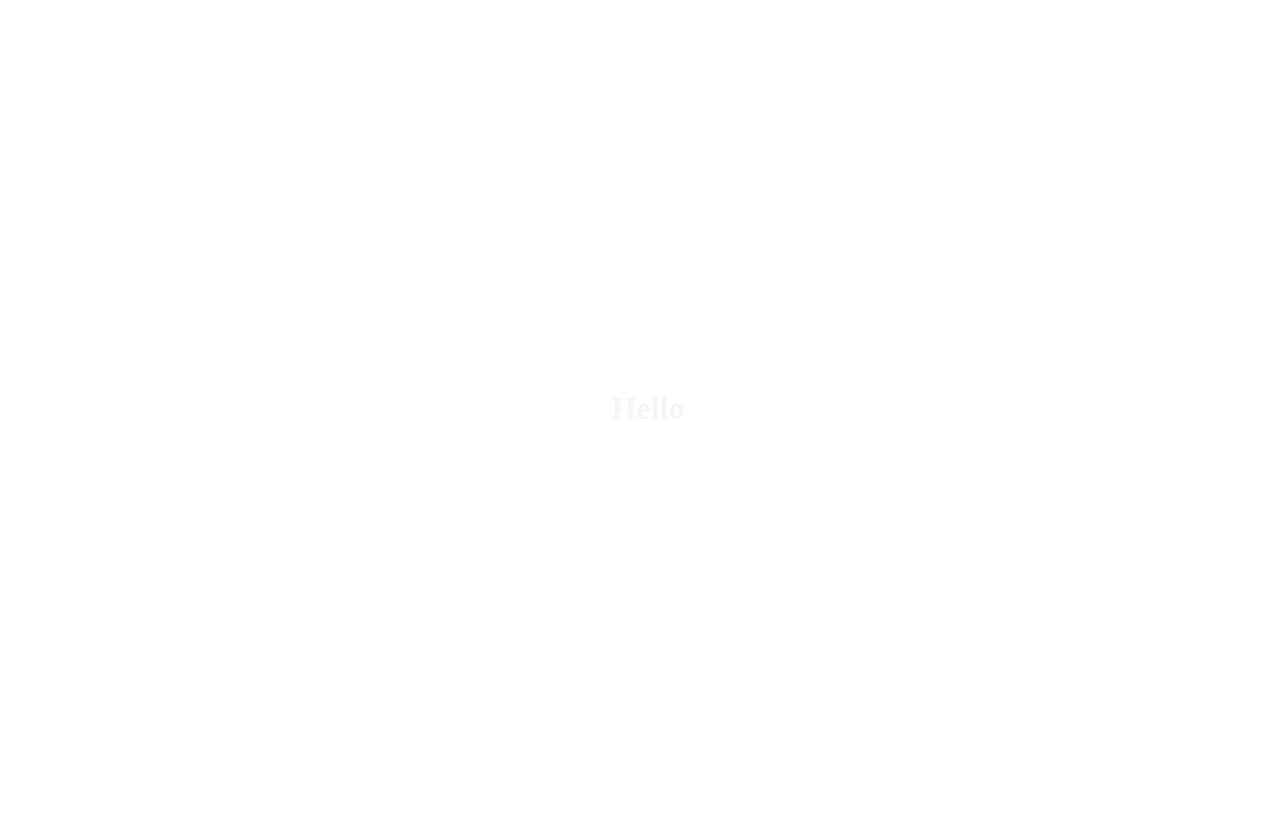
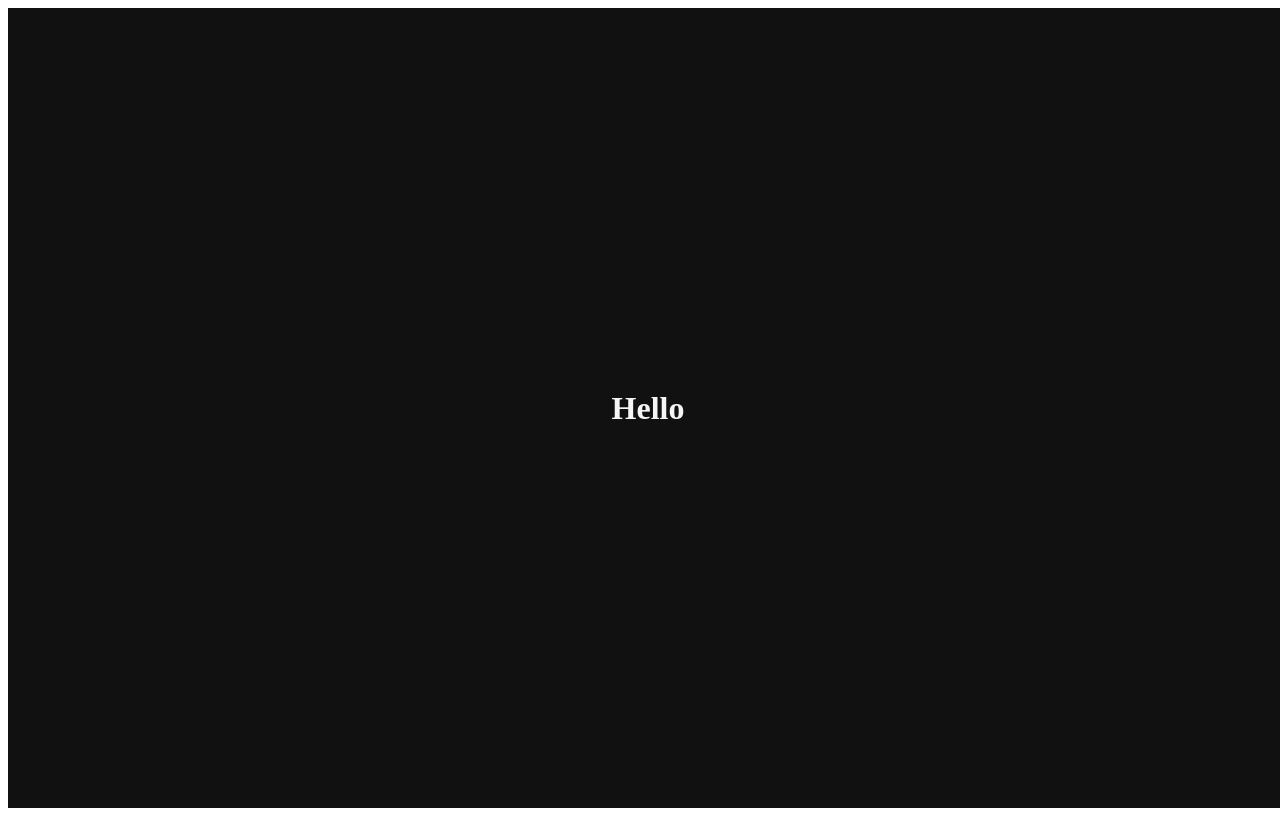
Before and after one commit to johj703/react_masterclass, a React (Create React App) app in the folder styled-component/: page / in a window 1280 px wide. Built offline with nearby package versions, Linux system fonts and the light colour scheme.

Commit message:
dark모드 작성

```diff
--- a/styled-component/src/App.js
+++ b/styled-component/src/App.js
@@ -10,6 +10,7 @@ const Wrapper = styled.div`
   width: 100vw;
   justify-content: center;
   align-items: center;
+  background-color: ${(props) => props.theme.backgroundColor};
 `;
 
 function App() {
```
